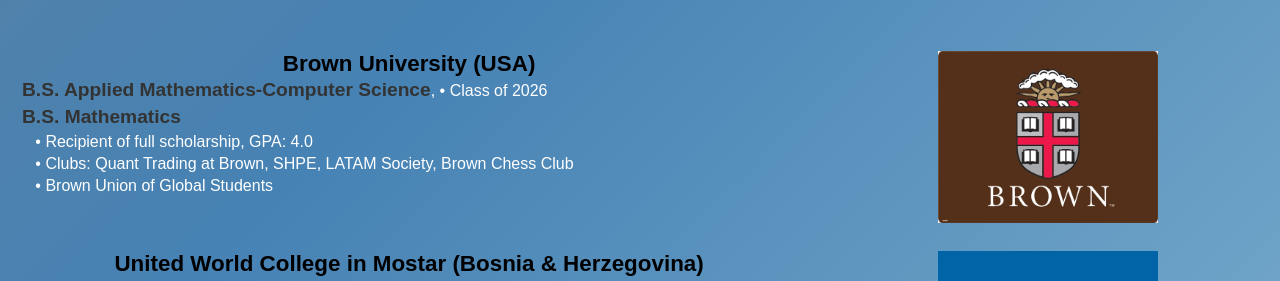
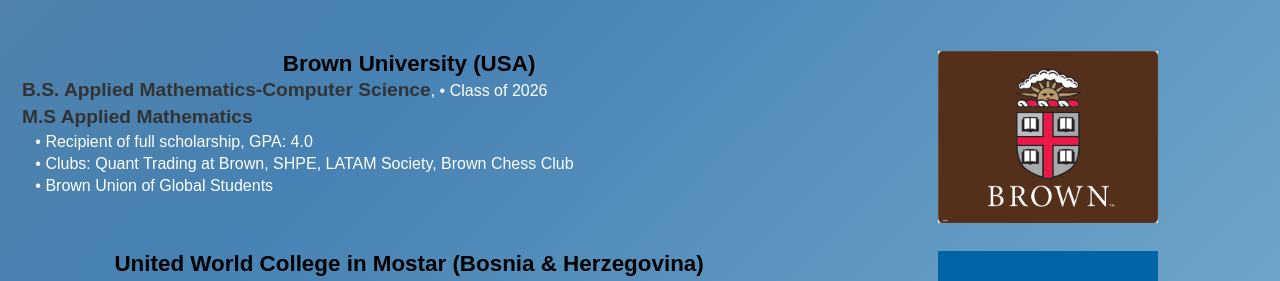
Before and after one commit to xXElGenio0203Xx/eugenio-macias.github.io, a Jekyll site: the page built from education.md, in a window 1280 px wide. Shown: the part 125-406 px from the top of the page. Built offline with Jekyll 4.4.1, drawn with Linux system fonts in a browser that asks for light colours; some web fonts are replaced.

Commit message:
Update education.md

```diff
--- a/education.md
+++ b/education.md
@@ -18,7 +18,7 @@ title: Education
         </a>
       </h3>
       <p><span style="font-size: larger;"><strong>B.S. Applied Mathematics-Computer Science</strong></span>, • Class of 2026<br>
-      <span style="font-size: larger;"><strong>B.S. Mathematics</strong></span><br>
+      <span style="font-size: larger;"><strong> M.S Applied Mathematics</strong></span><br>
       &nbsp;&nbsp;&nbsp;• Recipient of full scholarship, GPA: 4.0<br>
       &nbsp;&nbsp;&nbsp;• Clubs: Quant Trading at Brown, SHPE, LATAM Society, Brown Chess Club<br>
       &nbsp;&nbsp;&nbsp;• Brown Union of Global Students<br></p><br><br>
```
